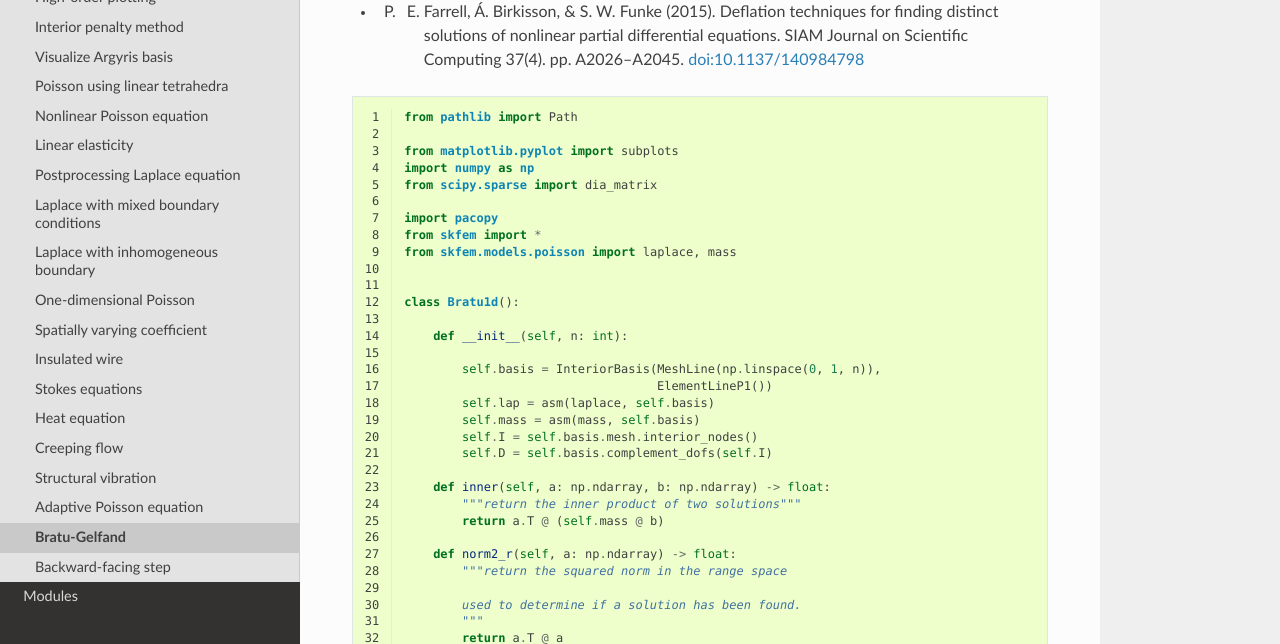
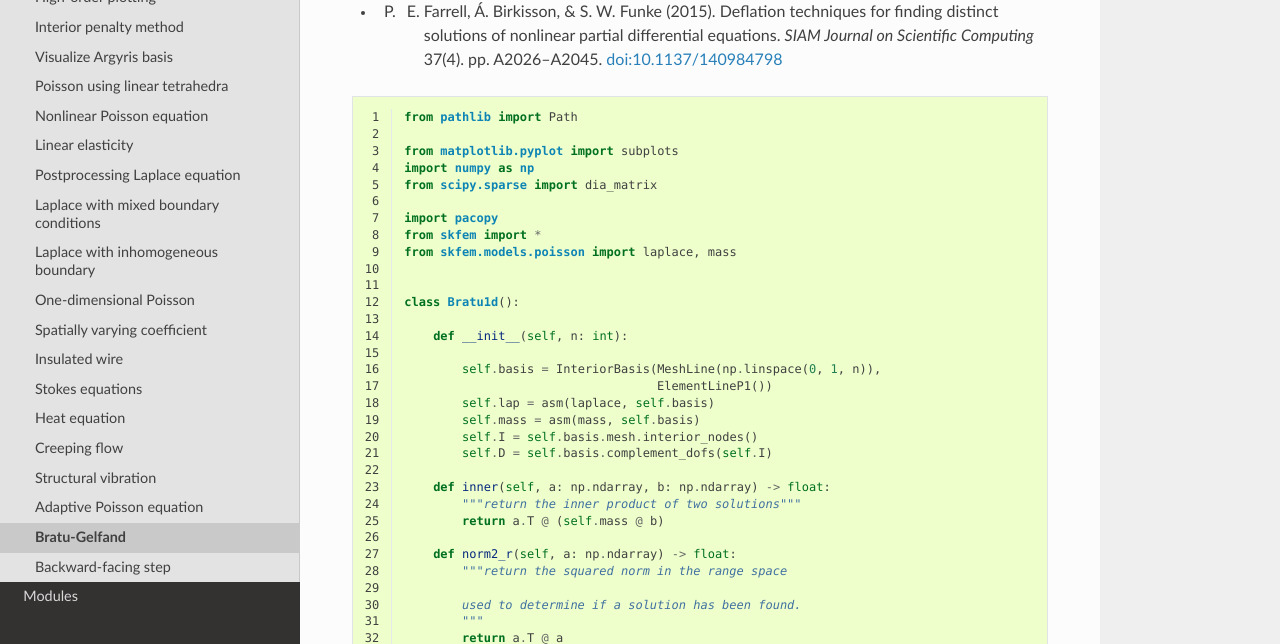
Before and after one commit to kinnala/scikit-fem, a Sphinx documentation site: the page built from docs/examples/ex23.rst, in a window 1280 px wide and 900 px high, scrolled down 1408 px, cut to the strip 256-900 px from the top of the window. Built offline with Sphinx 7.4.7 and the Read the Docs theme 2.0.0, drawn with Linux system fonts in a browser that asks for light colours.

```diff
--- a/docs/examples/ex23.rst
+++ b/docs/examples/ex23.rst
@@ -50,7 +50,7 @@ The resulting bifurcation diagram, matches figure 1.1 (left) of Farrell, Birkiss
 .. figure:: ex23.png
 
 
-* P. E. Farrell, Á. Birkisson, & S. W. Funke (2015). Deflation techniques for finding distinct solutions of nonlinear partial differential equations. SIAM Journal on Scientific Computing 37(4). pp. A2026–A2045. `doi:10.1137/140984798 <http://dx.doi.org/10.1137/140984798>`_
+* P. E. Farrell, Á. Birkisson, & S. W. Funke (2015). Deflation techniques for finding distinct solutions of nonlinear partial differential equations. *SIAM Journal on Scientific Computing* 37(4). pp. A2026–A2045. `doi:10.1137/140984798 <http://dx.doi.org/10.1137/140984798>`_
 
 .. literalinclude:: ex23.py
    :linenos:
```
